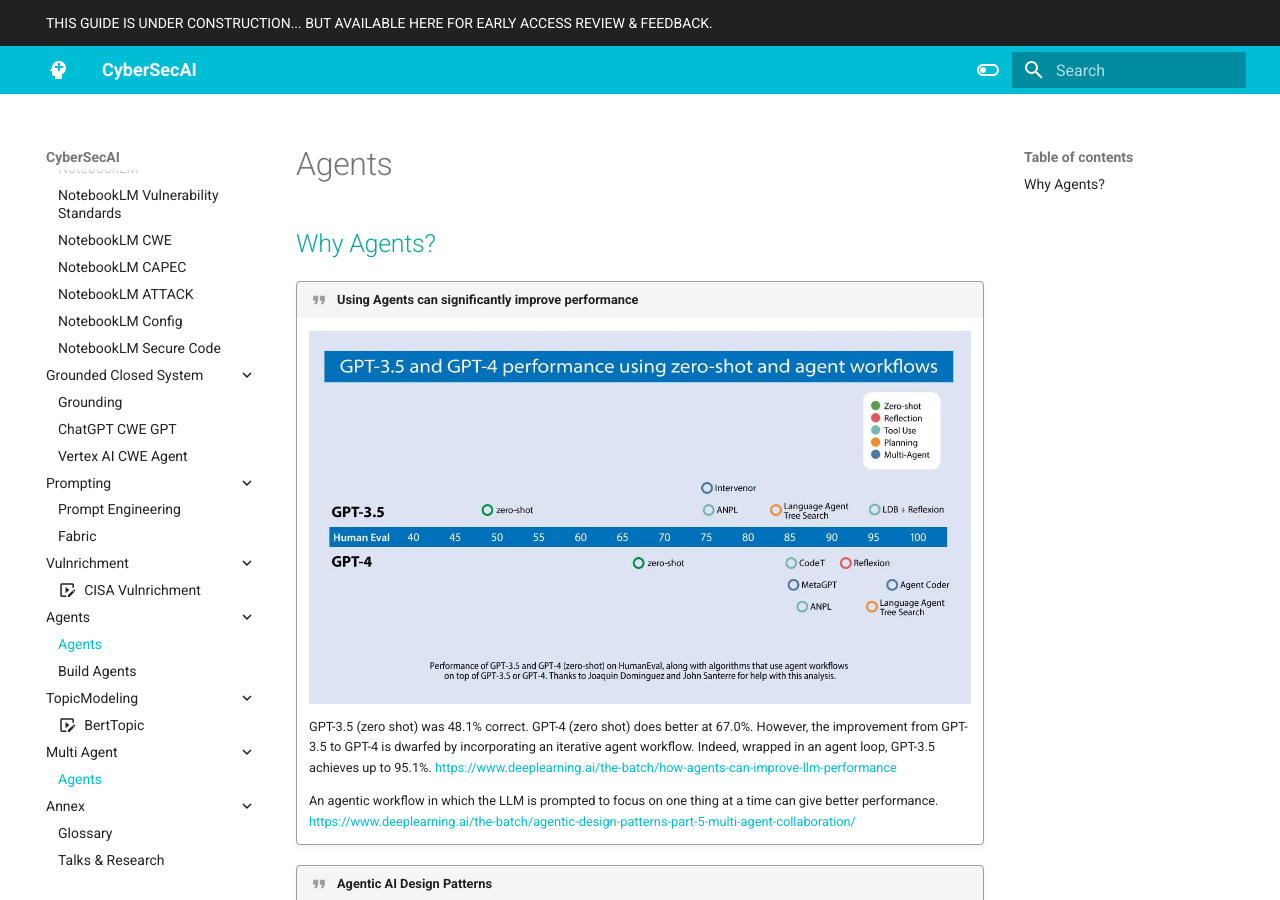
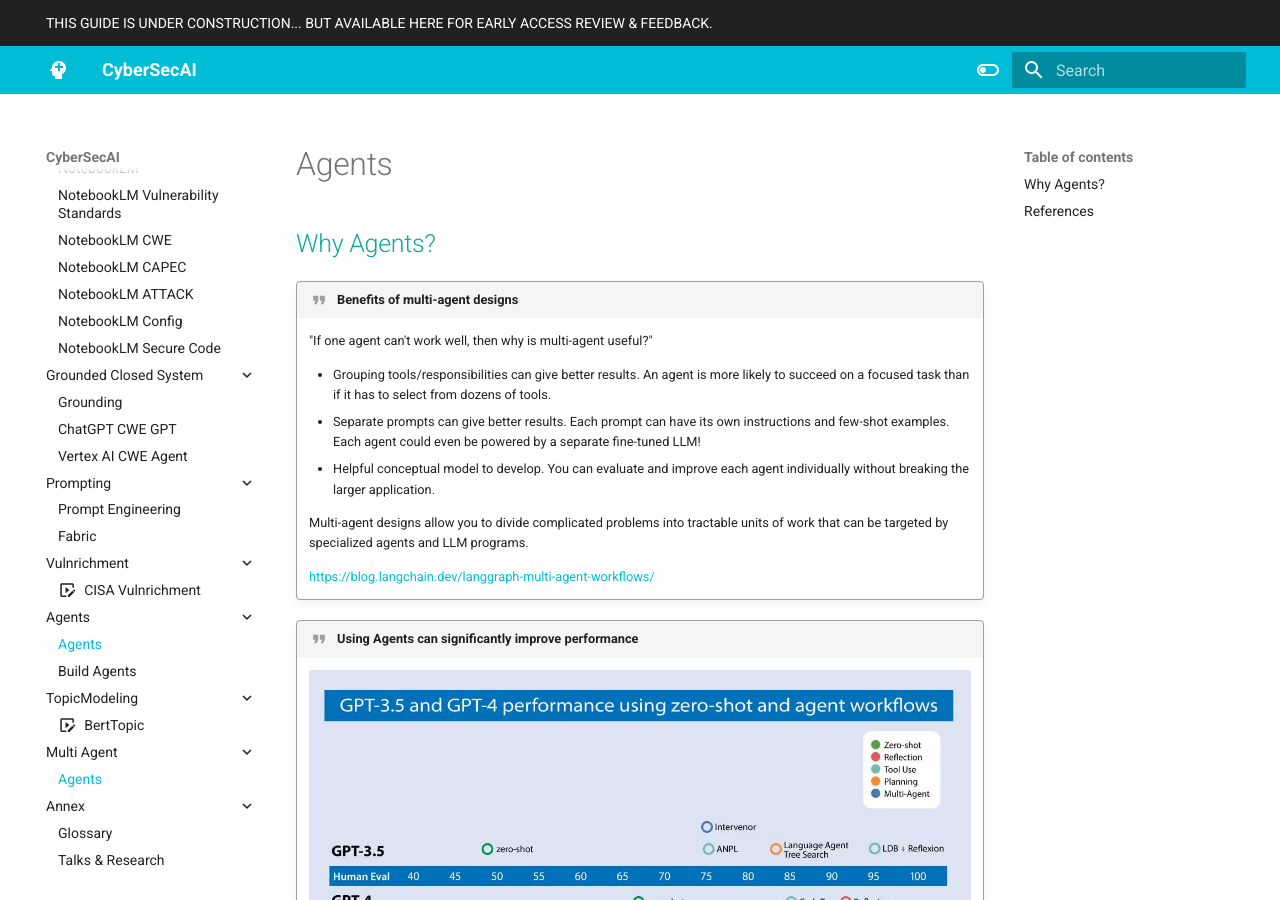
Before and after one commit to CyberSecAI/CyberSecAI.github.io, an MkDocs documentation site: the page built from docs/agents/Agents.md, in a window 1280 px wide and 900 px high. Built offline with MkDocs 1.6.1 and Material for MkDocs 9.7.7, drawn with Linux system fonts in a browser that asks for light colours; comment, search, counter and statistics services are not loaded; some of the changed text lies outside the part shown.

Commit message:
agent refs

```diff
--- a/docs/agents/Agents.md
+++ b/docs/agents/Agents.md
@@ -5,7 +5,17 @@
 
 ## Why Agents?
 
+!!! quote "Benefits of multi-agent designs"
 
+    "If one agent can't work well, then why is multi-agent useful?"
+
+    * Grouping tools/responsibilities can give better results. An agent is more likely to succeed on a focused task than if it has to select from dozens of tools.
+    * Separate prompts can give better results. Each prompt can have its own instructions and few-shot examples. Each agent could even be powered by a separate fine-tuned LLM!
+    * Helpful conceptual model to develop. You can evaluate and improve each agent individually without breaking the larger application.
+
+    Multi-agent designs allow you to divide complicated problems into tractable units of work that can be targeted by specialized agents and LLM programs.
+
+    https://blog.langchain.dev/langgraph-multi-agent-workflows/
 
 
 
@@ -40,3 +50,15 @@
     Like the design pattern of Planning, I find the output quality of multi-agent collaboration hard to predict, especially when allowing agents to interact freely and providing them with multiple tools. The more mature patterns of Reflection and Tool Use are more reliable.
 
     https://www.deeplearning.ai/the-batch/agentic-design-patterns-part-5-multi-agent-collaboration/
+
+
+
+    ## References
+
+    * https://www.deeplearning.ai/the-batch/how-agents-can-improve-llm-performance
+    * https://www.deeplearning.ai/the-batch/agentic-design-patterns-part-2-reflection
+    * https://www.deeplearning.ai/the-batch/agentic-design-patterns-part-3-tool-use
+    * https://www.deeplearning.ai/the-batch/agentic-design-patterns-part-4-planning
+    * https://www.deeplearning.ai/the-batch/agentic-design-patterns-part-5-multi-agent-collaboration
+    * https://www.linkedin.com/pulse/potential-impact-future-ai-agents-agentic-series-part-44-techwards-84h3f
+    * https://blog.langchain.dev/langgraph-multi-agent-workflows/
```
Also changed, not shown: requirements.txt (+26 -36 lines).
